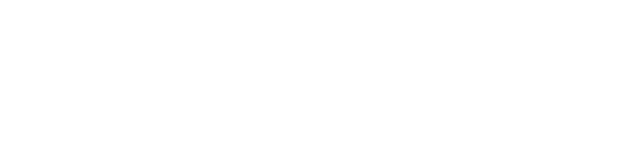
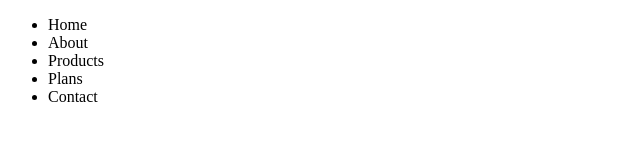
Before and after one commit to furkan-dogu/03-Media-Query, a plain HTML site: page index.html in a window 1280 px wide. Shown: the whole page, without its empty margins (0-640 px from the left). Drawn offline with Linux system fonts and the light colour scheme.

Commit message:
html bitti

```diff
--- a/index.html
+++ b/index.html
@@ -7,6 +7,18 @@
     <title>Document</title>
 </head>
 <body>
+    <nav class="list">
+        <ul>
+            <li>Home</li>
+            <li>About</li>
+            <li>Products</li>
+            <li>Plans</li>
+            <li>Contact</li>
+        </ul>
+    </nav>
 
+    <div class="img">
+
+    </div>
 </body>
 </html>
```
